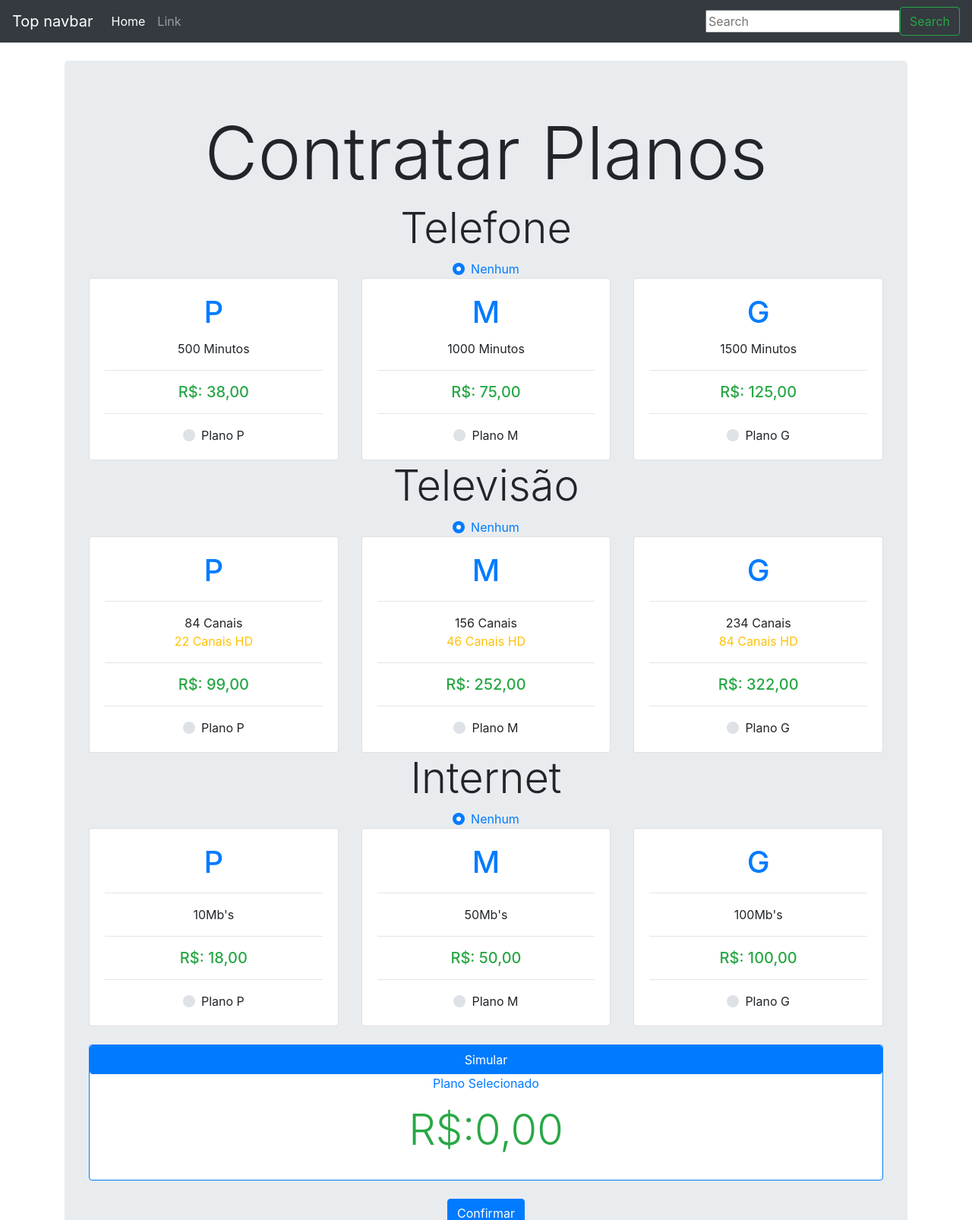
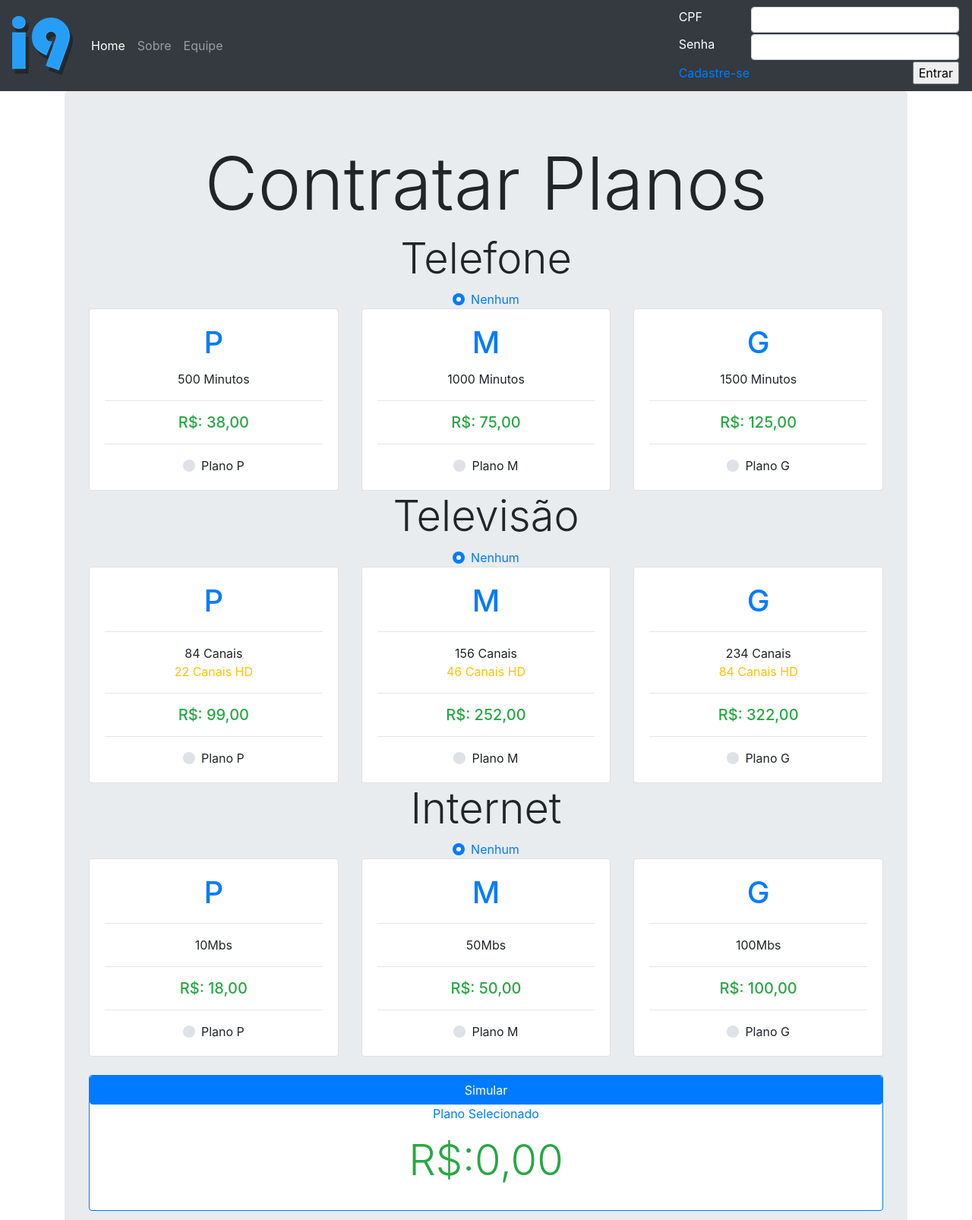
Before and after one commit to acbertini/tp-ling-prog-iv, a PHP site: page /formulario_compra.php in a window 1280 px wide. Shown: the top 1606 px of the page at 76% size. Run offline with PHP 8.4, Linux system fonts and the light colour scheme.

Commit message:
Commitzim

```diff
--- a/SQL.txt
+++ b/SQL.txt
@@ -8,7 +8,7 @@ CREATE TABLE USUARIO (
     UF CHAR(2) NOT NULL,
     TELEFONE CHAR(11) NOT NULL,
     EMAIL VARCHAR(50) NOT NULL,
-    SENHA VARCHAR(20) NOT NULL
+    SENHA VARCHAR(50) NOT NULL
     );
 
 CREATE TABLE CONTRATO (
--- a/pagina/formulario_compra.php
+++ b/pagina/formulario_compra.php
@@ -21,31 +21,11 @@
     </head>
 
     <body>
-        <nav class="navbar navbar-expand-md navbar-dark bg-dark mb-4">
-            <a class="navbar-brand" href="#">Top navbar</a>
-            <button class="navbar-toggler" aria-expanded="false" aria-controls="navbarCollapse" aria-label="Toggle navigation" type="button" data-toggle="collapse" data-target="#navbarCollapse">
-                <span class="navbar-toggler-icon"></span>
-            </button>
-            <div class="collapse navbar-collapse" id="navbarCollapse">
-                <ul class="navbar-nav mr-auto">
-                    <li class="nav-item active">
-                        <a class="nav-link" href="index.php">Home <span class="sr-only">(current)</span></a>
-                    </li>
-                    <li class="nav-item">
-                        <a class="nav-link" href="#">Link</a>
-                    </li>
-                </ul>
-                <form class="form-inline mt-2 mt-md-0">
-                    <input clasís="form-control mr-sm-2" aria-label="Search" type="text" placeholder="Search">
-                    <button class="btn btn-outline-success my-2 my-sm-0" type="submit">Search</button>
-                </form>
-            </div>
-        </nav>
-
-        <main class="container" role="main">
+    <?php include('estrutura/navbar.php')?>
+            <main class="container" role="main">
             <div class="jumbotron mx-auto text-center">
                 <h1 class="display-1">Contratar Planos</h1>
-                <form name="myForm">
+                <form name="myForm" method="post" action="perfil.php">
 
                     <h1 class="display-4" for="exampleSelect1">Telefone</h1>
                           <div class="custom-control custom-radio">
@@ -154,7 +134,7 @@
                         <div class="card-body">
                           <h1 class="card-title text-primary">P</h1>
                           <hr/>
-                          <p class="card-text">10Mb's</p>
+                          <p class="card-text">10Mbs</p>
                           <hr/>
                           <h5 class="text-success">R$: 18,00</h5>
                           <hr/>
@@ -168,7 +148,7 @@
                         <div class="card-body">
                           <h1 class="card-title text-primary">M</h1>
                           <hr/>
-                          <p class="card-text">50Mb's</p>
+                          <p class="card-text">50Mbs</p>
                           <hr/>
                           <h5 class="text-success">R$: 50,00</h5>
                           <hr/>
@@ -182,7 +162,7 @@
                         <div class="card-body">
                           <h1 class="card-title text-primary">G</h1>
                           <hr/>
-                          <p class="card-text">100Mb's</p>
+                          <p class="card-text">100Mbs</p>
                           <hr/>
                           <h5 class="text-success">R$: 100,00</h5>
                           <hr/>
@@ -234,17 +214,18 @@
                                     if ($("#customRadio1").prop("checked")) {
                                       var x = Number(document.getElementById("customRadio1").value);
                                       total = total + x;
-                                    }                                                                                                                                                                   document.getElementById("total").innerHTML = total;
+                                    }
+                                    document.getElementById("valor_total").value=total;                                                                                                                                                                   document.getElementById("total").innerHTML = total;
                                     return false;
                                   })
                                 </script>
                                 <p class="text-primary">Plano Selecionado</p>
 
-
+                                <input type="hidden" id="valor_total" name="valor_total" />
                                 <h1 class="display-4 text-success" id="result">R$:<span id="total">0</span>,00<span id="resultado_soma2"></span></h1><br/>
                             </div>
                             <br/>
-                    <button type="submit" class="btn btn-primary">Confirmar</button>
+                    <button name="novoContrato" type="submit" class="btn btn-primary">Confirmar</button>
                 </form>
             </div>
         </main>
```
Also changed, not shown: pagina/perfil.php (+31 -0 lines).
